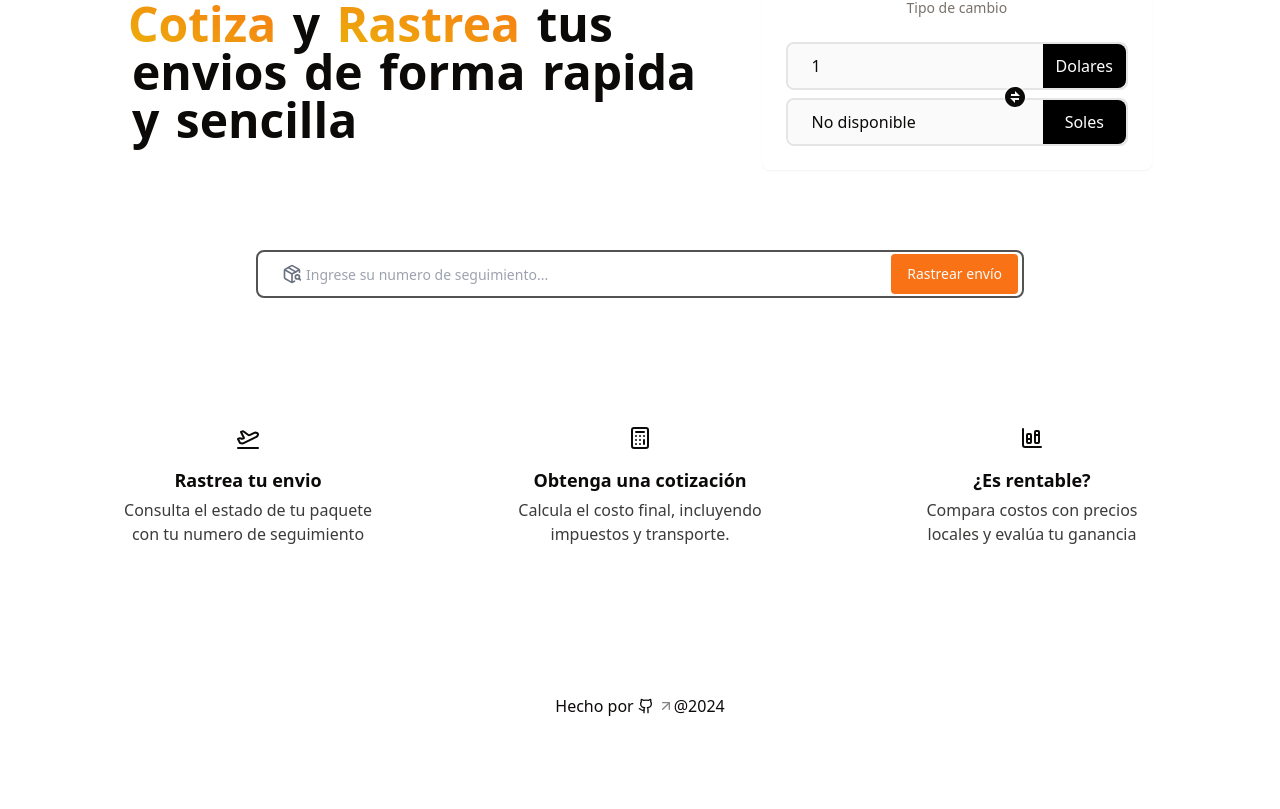
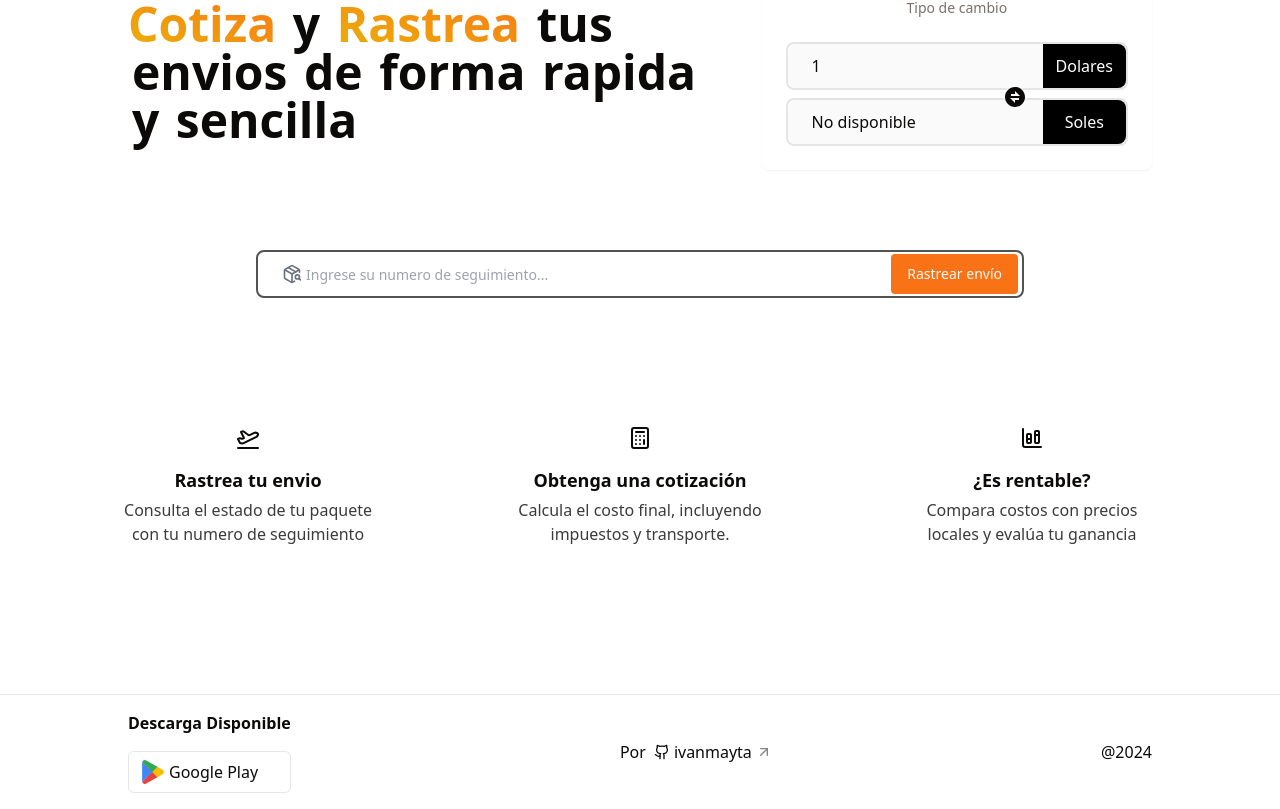
Before and after one commit to ivanmayta/izimport.com, a Next.js app: page / in a window 1280 px wide. Shown: the part 171-980 px from the top of the page. Before the commit the page ends 889 px from the top, so only its background shows below. Built offline with nearby package versions, Linux system fonts and the light colour scheme; no server answers.

Commit message:
feat: replace footer component with a new design and add Google Play icon

```diff
--- a/src/components/footer.jsx
+++ /dev/null
@@ -1,20 +0,0 @@
-import { ArrowUpRight, Github } from "lucide-react"
-
-function Footer() {
-    return (
-        <footer className="bg-trans flex justify-center">
-            <a
-                href="https://github.com/ivanmayta"
-                target="_blank"
-                rel="noopener noreferrer"
-                className="group flex gap-1 decoration-neutral-500 decoration-dotted underline-offset-[5px] hover:underline"
-            >
-                <span>Hecho por</span>
-                <Github className="w-4" />
-                <ArrowUpRight className="w-4 opacity-50 duration-200 group-hover:translate-x-[1.5px] group-hover:opacity-100" />
-            </a>
-            <span>@2024</span>{" "}
-        </footer>
-    )
-}
-export default Footer
--- /dev/null
+++ b/src/components/footer.tsx
@@ -0,0 +1,36 @@
+import { GooglePlay } from "@/icons/google-play"
+import { ArrowUpRight, Github } from "lucide-react"
+
+function Footer() {
+    return (
+        <footer className="bg-trans border-t">
+            <ul className="max-w-5xl mx-auto flex flex-col md:flex-row gap-4 justify-between items-center py-4">
+                <li className="flex gap-4 flex-col">
+                    <h3 className="font-bold">Descarga Disponible</h3>
+                    <a
+                        href="https://play.google.com/store/apps/details?id=com.importa.facil"
+                        className="flex gap-1 border px-3 py-2 rounded-md hover:bg-exchange"
+                        target="_blank"
+                    >
+                        <GooglePlay /> Google Play
+                    </a>
+                </li>
+                <li className="flex gap-2">
+                    <span>Por</span>
+                    <a
+                        href="https://github.com/ivanmayta"
+                        target="_blank"
+                        rel="noopener noreferrer"
+                        className="group flex gap-1 decoration-neutral-500 decoration-dotted underline-offset-[5px] hover:underline "
+                    >
+                        <Github className="w-4" />
+                        ivanmayta
+                        <ArrowUpRight className="w-4 opacity-50 duration-200 group-hover:translate-x-[1.5px] group-hover:opacity-100" />
+                    </a>
+                </li>
+                <span>@2024</span>
+            </ul>
+        </footer>
+    )
+}
+export default Footer
--- /dev/null
+++ b/src/icons/google-play.tsx
@@ -0,0 +1,28 @@
+export const GooglePlay = ({ ...props }) => {
+    return (
+        <svg
+            xmlns="http://www.w3.org/2000/svg"
+            width="24"
+            height="24"
+            viewBox="0 0 256 283"
+            {...props}
+        >
+            <path
+                fill="#ea4335"
+                d="M119.553 134.916L1.06 259.061a32.14 32.14 0 0 0 47.062 19.071l133.327-75.934z"
+            />
+            <path
+                fill="#fbbc04"
+                d="M239.37 113.814L181.715 80.79l-64.898 56.95l65.162 64.28l57.216-32.67a31.345 31.345 0 0 0 0-55.537z"
+            />
+            <path
+                fill="#4285f4"
+                d="M1.06 23.487A30.6 30.6 0 0 0 0 31.61v219.327a32.3 32.3 0 0 0 1.06 8.124l122.555-120.966z"
+            />
+            <path
+                fill="#34a853"
+                d="m120.436 141.274l61.278-60.483L48.564 4.503A32.85 32.85 0 0 0 32.051 0C17.644-.028 4.978 9.534 1.06 23.399z"
+            />
+        </svg>
+    )
+}
```
